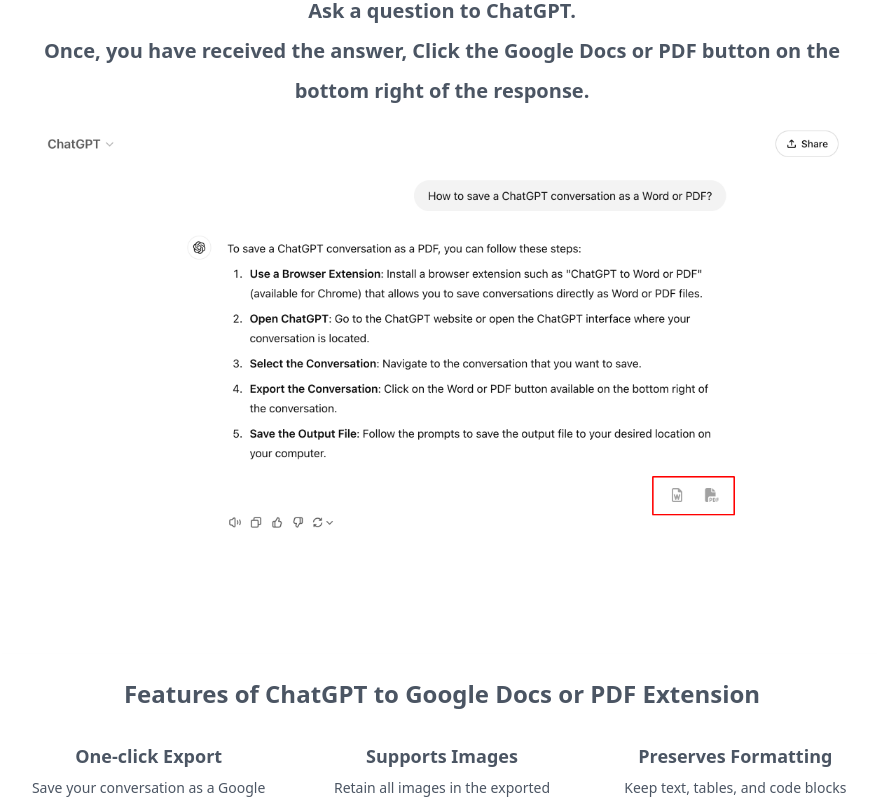
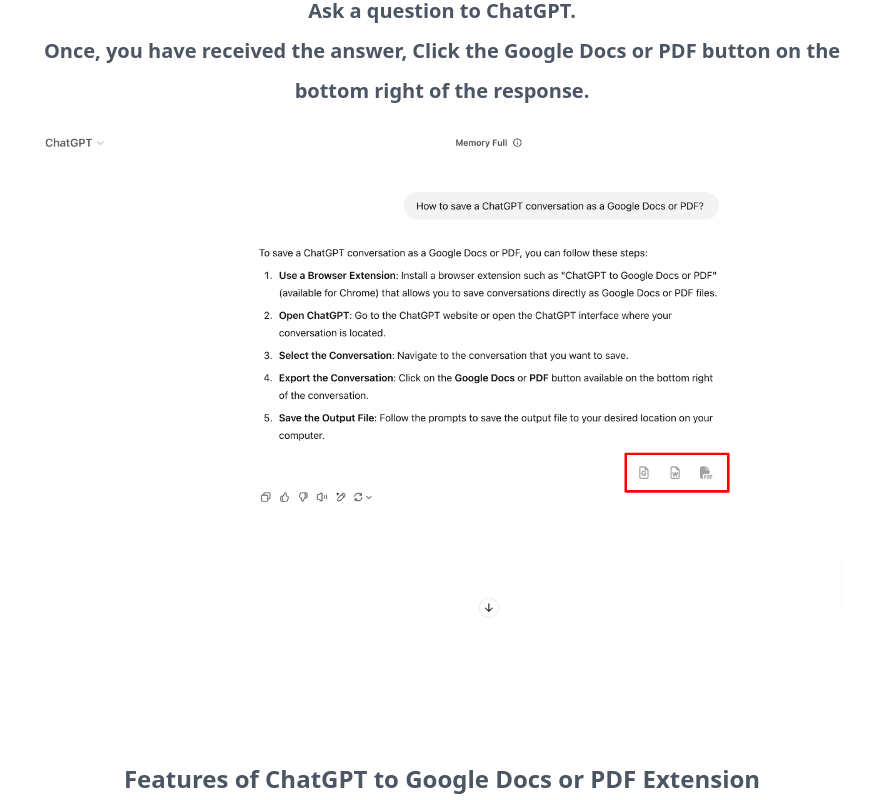
Before and after one commit to thinksolv/Thinksolv-website-home, a Next.js app: page /extensions/chatgpt-to-google-docs-pdf in a window 1280 px wide. Shown: the part 1000-1800 px from the top of the page, without its empty margins (198-1075 px from the left). Built offline with nearby package versions, Linux system fonts and the light colour scheme.

Commit message:
Updated images

```diff
--- a/src/app/extensions/chatgpt-to-google-docs-pdf/page.tsx
+++ b/src/app/extensions/chatgpt-to-google-docs-pdf/page.tsx
@@ -82,7 +82,7 @@
               installing the add-on.
             </h2>
             <Image
-              src="/chatgpt-to-word-pdf-1.png" // Replace with actual image path
+              src="/chatgpt-to-word-pdf-1.png" //use this word image itself because its a blank chatgpt screen
               alt="Open ChatGPT"
               width={800}
               height={520}
@@ -101,7 +101,7 @@
               </p>
             </h2>
             <Image
-              src="/chatgpt-to-word-pdf-2.png" // Replace with actual image path
+              src="/chatgpt-to-google-docs-pdf-2.png"
               alt="Select Conversation"
               width={800}
               height={520}
```
Also changed, not shown: public/chatgpt-to-google-docs-pdf-2.png (added).
